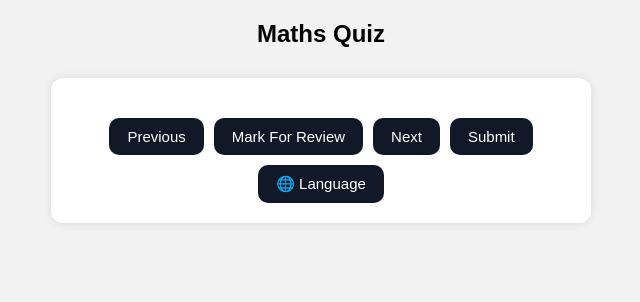
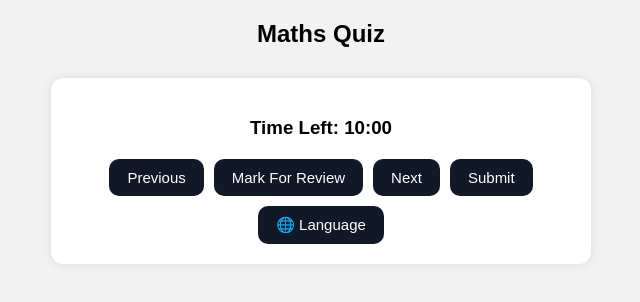
Before and after one commit to Gangotri-arch/Quiz-Website, a plain HTML site: page maths.html in a window 1280 px wide. Shown: the whole page, without its empty margins (319-959 px from the left). Drawn offline with nearby package versions, Linux system fonts and the light colour scheme; no server answers.

Commit message:
Update maths.html

```diff
--- a/maths.html
+++ b/maths.html
@@ -11,6 +11,7 @@
 <h2>Maths Quiz</h2>
 
 <div id="quizSection">
+    <h3 id="timer">Time Left: 10:00</h3>
 
   <h2 id="question"></h2>
 
```
